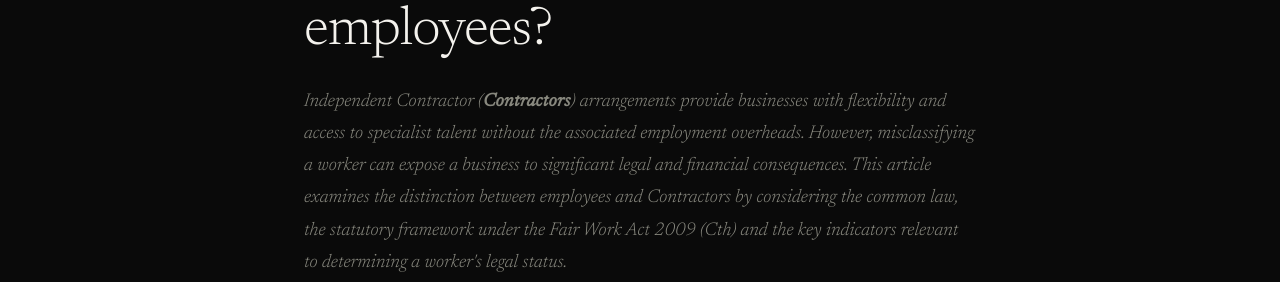
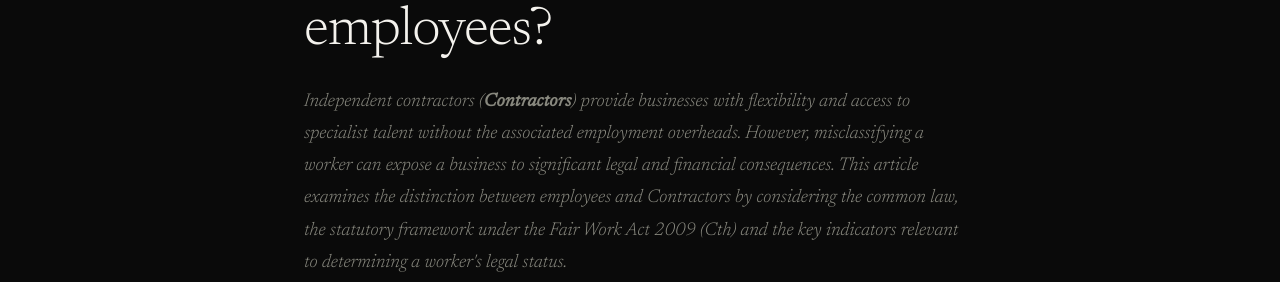
Before and after one commit to Syn-axe/solid-guacamole, a Jekyll site: the page built from _articles/independent-contractor-vs-employee.md, in a window 1280 px wide and 900 px high. Shown: the part 270-552 px from the top of the window. Built offline with Jekyll 4.4.1, drawn with Linux system fonts in a browser that asks for light colours.

Commit message:
Update independent-contractor-vs-employee.md

```diff
--- a/_articles/independent-contractor-vs-employee.md
+++ b/_articles/independent-contractor-vs-employee.md
@@ -1,7 +1,7 @@
 ---
 layout: article
 title: "Are your contractors actually employees?"
-summary: "Independent Contractor (<strong>Contractors</strong>) arrangements provide businesses with flexibility and access to specialist talent without the associated employment overheads. However, misclassifying a worker can expose a business to significant legal and financial consequences. This article examines the distinction between employees and Contractors by considering the common law, the statutory framework under the Fair Work Act 2009 (Cth) and the key indicators relevant to determining a worker's legal status."
+summary: "Independent contractors (<strong>Contractors</strong>) provide businesses with flexibility and access to specialist talent without the associated employment overheads. However, misclassifying a worker can expose a business to significant legal and financial consequences. This article examines the distinction between employees and Contractors by considering the common law, the statutory framework under the Fair Work Act 2009 (Cth) and the key indicators relevant to determining a worker's legal status."
 category: Employment
 cat_color: "#C8B89A"
 read_time: 6 min read
```
